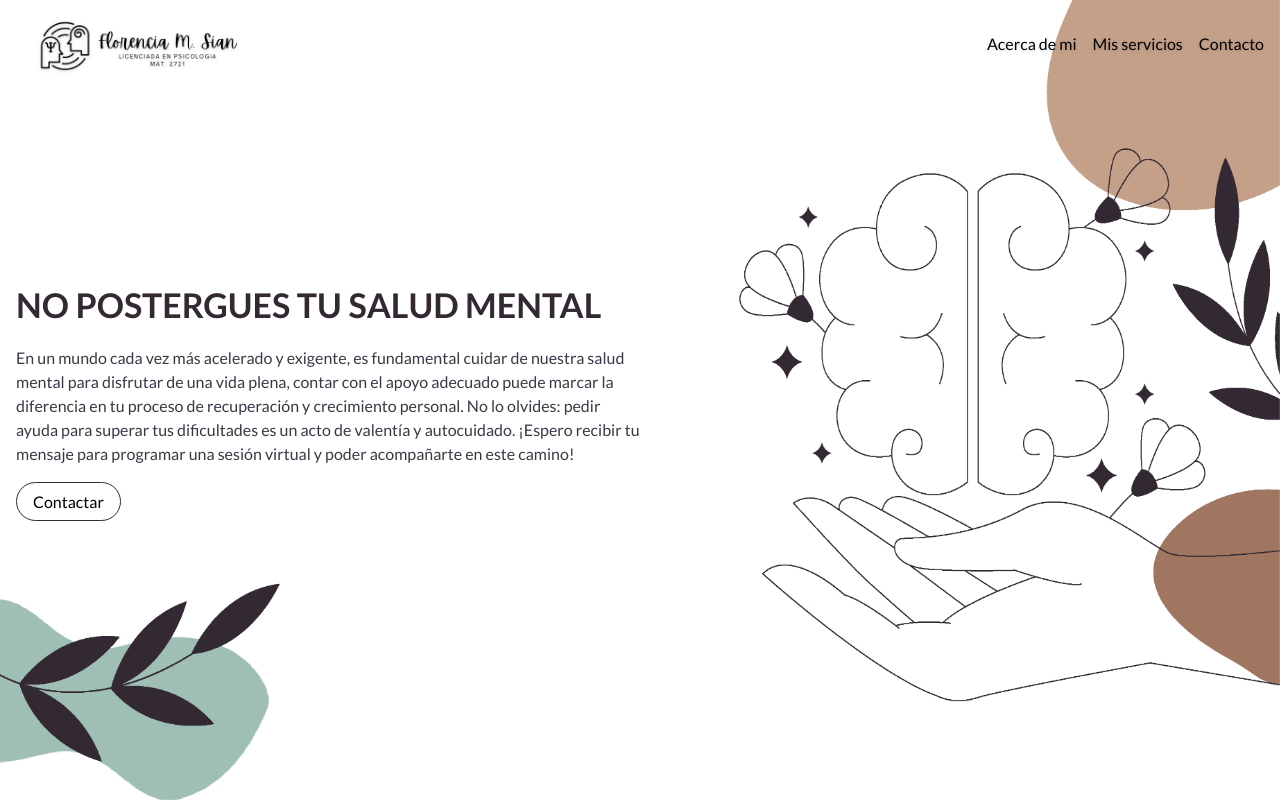
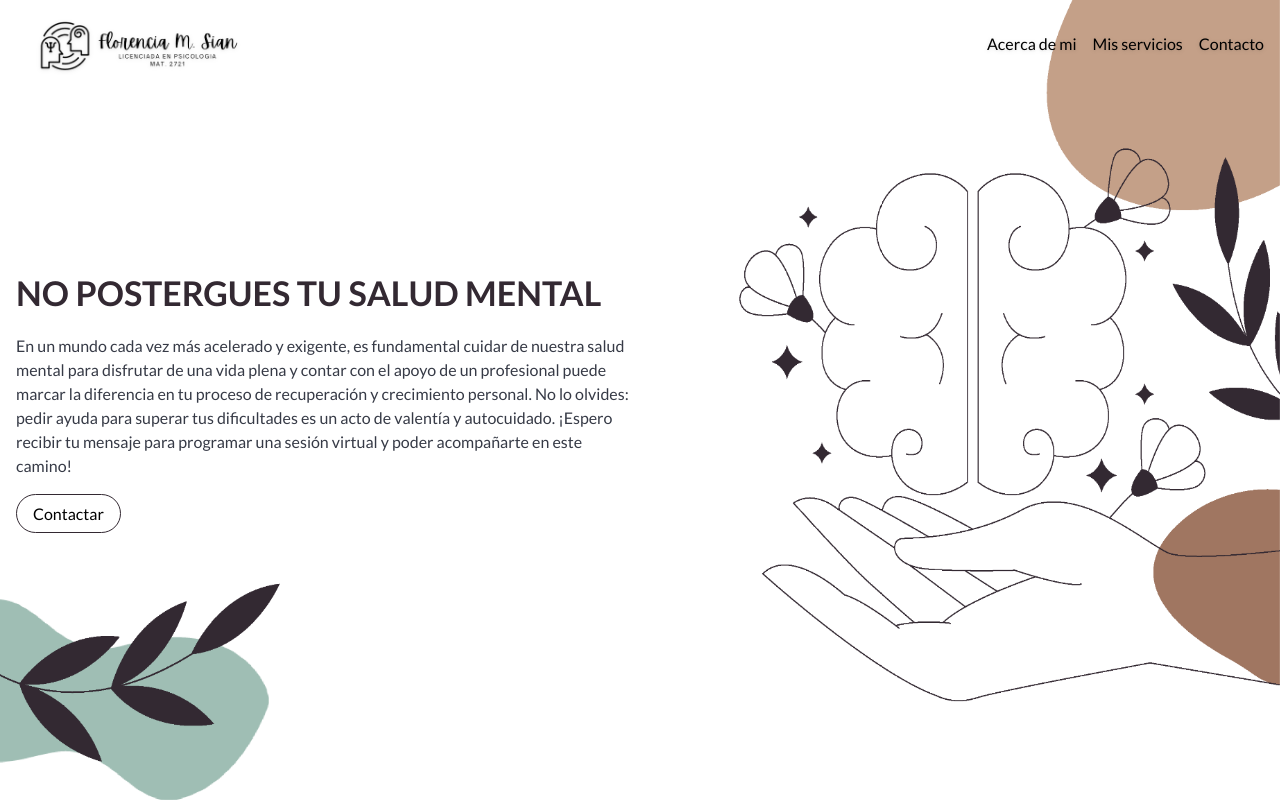
Before and after one commit to giulianoantonanzas/flor-page, a Next.js app: page / in a window 1280 px wide. Shown: the top 802 px of the page. Built offline with nearby package versions, Linux system fonts and the light colour scheme.

Commit message:
ultimos cambios pedidos de flor (texto)

```diff
--- a/pages/index.tsx
+++ b/pages/index.tsx
@@ -33,12 +33,12 @@ const Home = () => {
                 <p>
                   En un mundo cada vez más acelerado y exigente, es fundamental
                   cuidar de nuestra salud mental para disfrutar de una vida
-                  plena, contar con el apoyo adecuado puede marcar la diferencia
-                  en tu proceso de recuperación y crecimiento personal. No lo
-                  olvides: pedir ayuda para superar tus dificultades es un acto
-                  de valentía y autocuidado. ¡Espero recibir tu mensaje para
-                  programar una sesión virtual y poder acompañarte en este
-                  camino!
+                  plena y contar con el apoyo de un profesional puede marcar la
+                  diferencia en tu proceso de recuperación y crecimiento
+                  personal. No lo olvides: pedir ayuda para superar tus
+                  dificultades es un acto de valentía y autocuidado. ¡Espero
+                  recibir tu mensaje para programar una sesión virtual y poder
+                  acompañarte en este camino!
                 </p>
                 <a href="#contact">
                   <button className="w-fit container">Contactar</button>
@@ -74,10 +74,9 @@ const Home = () => {
               superar dificultades y alcanzar una vida plena. Utilizo técnicas
               respaldadas por la ciencia y brindo un enfoque empático y
               personalizado en un espacio seguro y confidencial. Mi objetivo es
-              que te sientas escuchado/a y comprendido/a, trabajando juntos para
-              aliviar el malestar, mejorar tu salud mental y desarrollar
-              estrategias prácticas que te permitan superar los obstáculos y
-              promover el bienestar.
+              que te sientas escuchado/a y comprendido/a, mientras trabajamos
+              juntos para aliviar tu malestar y desarrollar estrategias
+              prácticas que te permitan superar obstáculos.
             </p>
           </Fade>
         </div>
```
